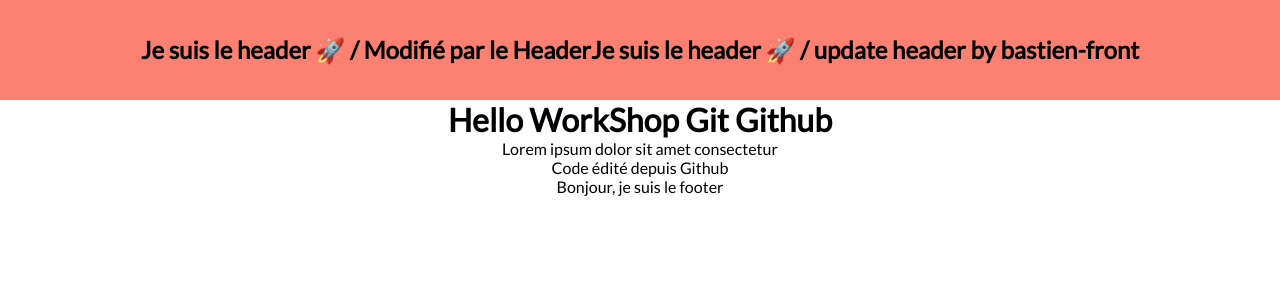
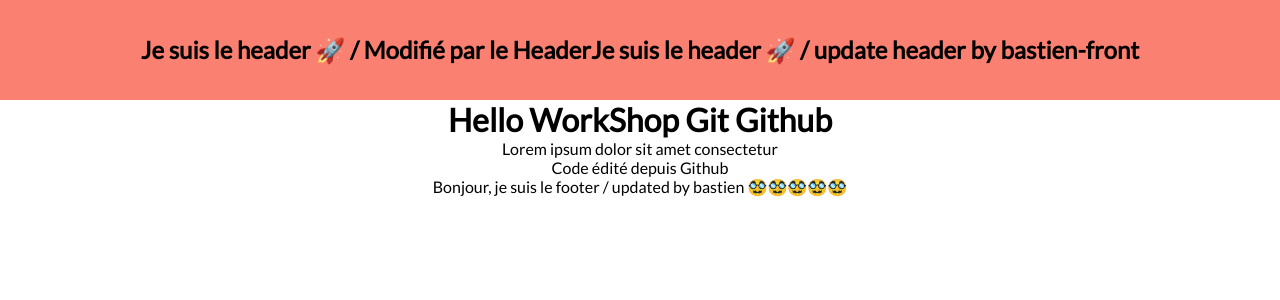
Before and after one commit to BastienLairis/workshop-git-github, a React (Create React App) app: page / in a window 1280 px wide. Shown: the top 300 px of the page. Built offline with nearby package versions, Linux system fonts and the light colour scheme.

Commit message:
update footer on bastien-front branch

```diff
--- a/src/components/Footer.js
+++ b/src/components/Footer.js
@@ -1,5 +1,7 @@
 const Footer = () => {
-  return <footer>Bonjour, je suis le footer</footer>;
+  return (
+    <footer>Bonjour, je suis le footer / updated by bastien 🥸🥸🥸🥸🥸</footer>
+  );
 };
 
 export default Footer;
```
